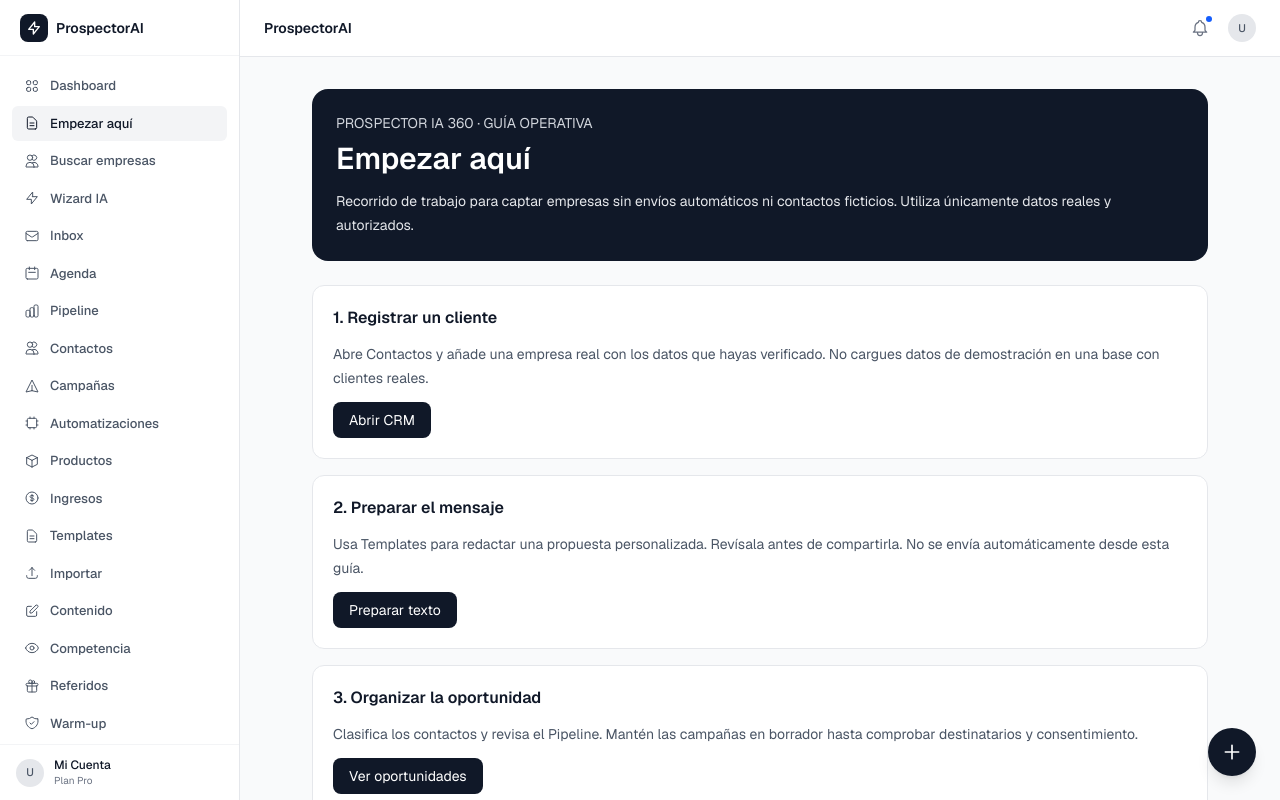
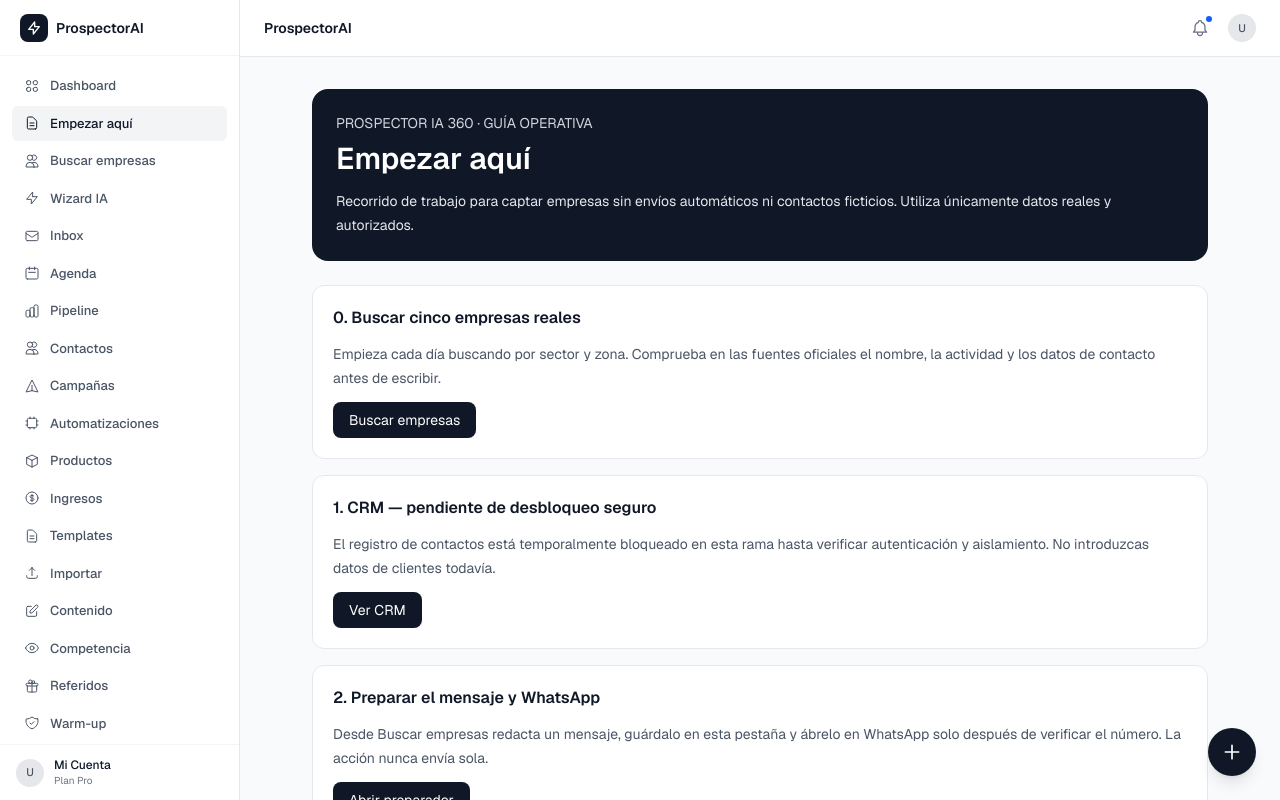
Before and after one commit to kepabilbao67-bot/prospector-AI, a Next.js app: page /empezar in a window 1280 px wide. Built offline with nearby package versions, Linux system fonts and the light colour scheme.

Commit message:
docs: align daily workflow with verified WhatsApp draft and CRM safety gate

```diff
--- a/src/app/(dashboard)/empezar/page.tsx
+++ b/src/app/(dashboard)/empezar/page.tsx
@@ -1,8 +1,9 @@
 import Link from "next/link";
 
 const steps = [
-  { title: "1. Registrar un cliente", text: "Abre Contactos y añade una empresa real con los datos que hayas verificado. No cargues datos de demostración en una base con clientes reales.", href: "/contacts", action: "Abrir CRM" },
-  { title: "2. Preparar el mensaje", text: "Usa Templates para redactar una propuesta personalizada. Revísala antes de compartirla. No se envía automáticamente desde esta guía.", href: "/templates", action: "Preparar texto" },
+  { title: "0. Buscar cinco empresas reales", text: "Empieza cada día buscando por sector y zona. Comprueba en las fuentes oficiales el nombre, la actividad y los datos de contacto antes de escribir.", href: "/buscar-empresas", action: "Buscar empresas" },
+  { title: "1. CRM — pendiente de desbloqueo seguro", text: "El registro de contactos está temporalmente bloqueado en esta rama hasta verificar autenticación y aislamiento. No introduzcas datos de clientes todavía.", href: "/contacts", action: "Ver CRM" },
+  { title: "2. Preparar el mensaje y WhatsApp", text: "Desde Buscar empresas redacta un mensaje, guárdalo en esta pestaña y ábrelo en WhatsApp solo después de verificar el número. La acción nunca envía sola.", href: "/buscar-empresas", action: "Abrir preparador" },
   { title: "3. Organizar la oportunidad", text: "Clasifica los contactos y revisa el Pipeline. Mantén las campañas en borrador hasta comprobar destinatarios y consentimiento.", href: "/pipeline", action: "Ver oportunidades" },
 ];
 
@@ -25,7 +26,7 @@
       </div>
       <div className="rounded-xl border border-amber-200 bg-amber-50 p-5 text-sm leading-6 text-amber-950">
         <h2 className="font-semibold">Integraciones: estado real</h2>
-        <p className="mt-2">Google Maps y LinkedIn: búsqueda externa, no importación automática verificada. WhatsApp Business: abrir un borrador no equivale a conectar su API. Gemini Live, KEPA VOZ 360 e IA360: conexión pendiente de verificar. Esta página no inicia campañas ni envía mensajes.</p>
+        <p className="mt-2">Google Maps y LinkedIn: búsquedas externas, no importación automática verificada. WhatsApp: se prepara un chat mediante enlace, no hay cuenta Business API conectada. Gemini Live, KEPA VOZ 360 e IA360: conexión pendiente de verificar. Esta página no inicia campañas ni envía mensajes.</p>
       </div>
       <p className="text-xs text-gray-500">Antes de trabajar con datos personales, confirma que tu sesión y la base de datos están correctamente aisladas. La disponibilidad de cada módulo depende del entorno desplegado.</p>
     </section>
```
